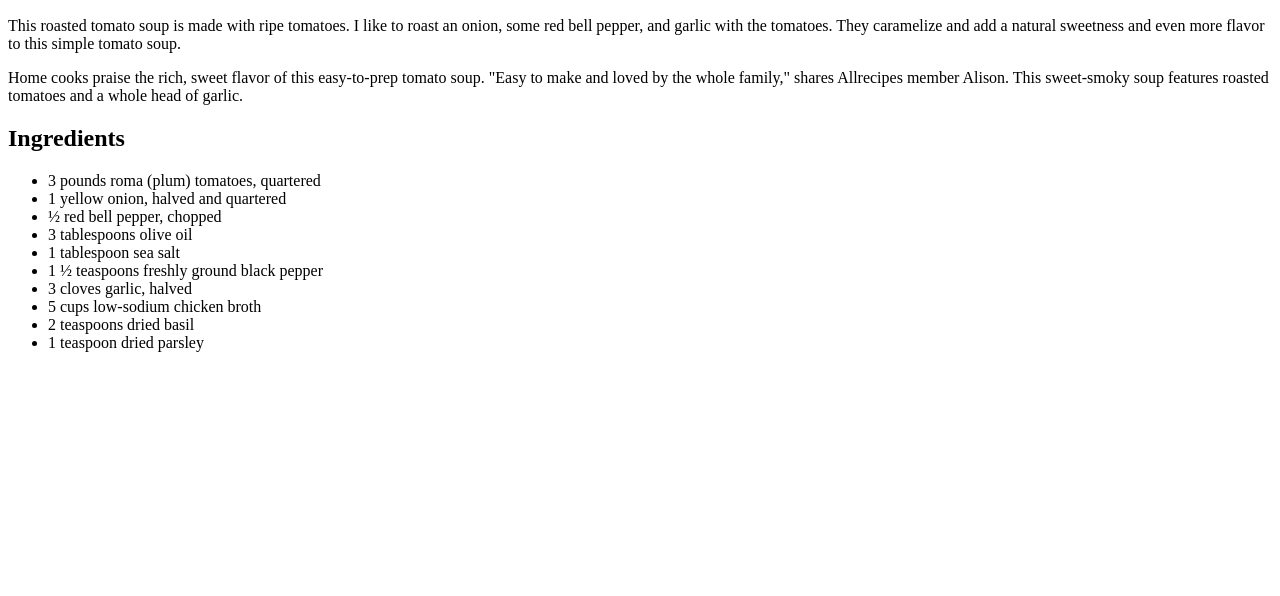
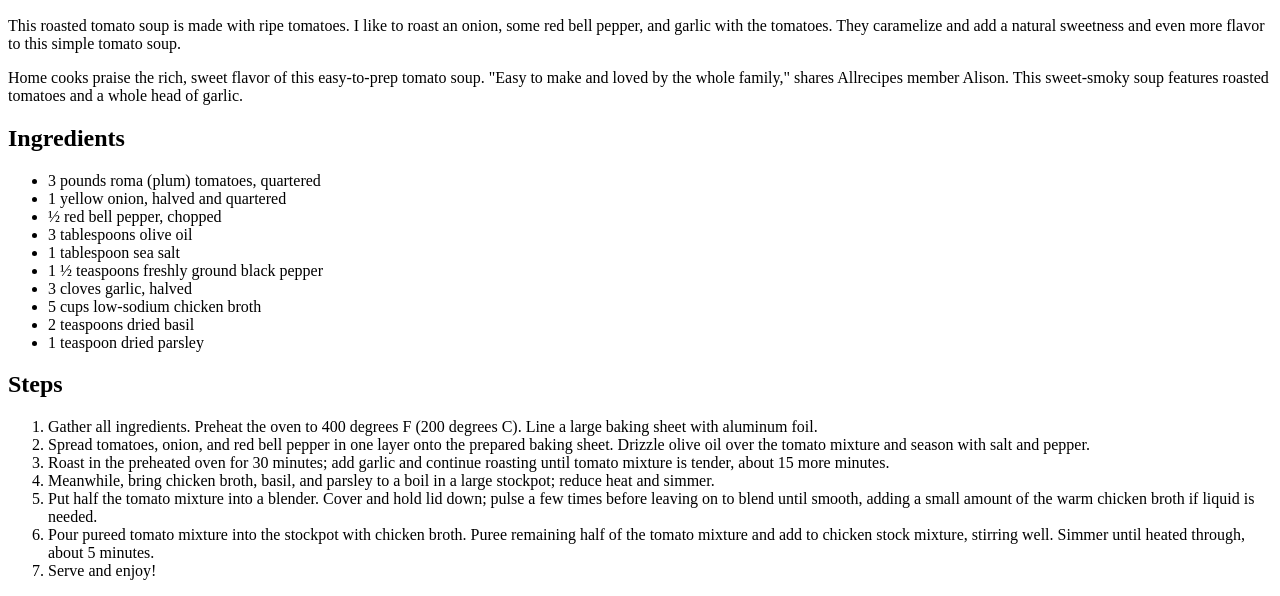
Before and after one commit to December-Diaries/odin-recipes, a plain HTML site: page recipes/tomato_soup.html in a window 1280 px wide. Shown: the part 318-914 px from the top of the page. Before the commit the page ends 800 px from the top, so only its background shows below. Drawn offline with Linux system fonts and the light colour scheme.

Commit message:
Add steps to tomato_soup recipe
Forgot to add steps to recipe in previous commit.

```diff
--- a/recipes/tomato_soup.html
+++ b/recipes/tomato_soup.html
@@ -43,6 +43,19 @@
         <li>1 teaspoon dried parsley</li>
     </ul>
 
+    <h2>Steps</h2>
+
+    <ol>
+        <li>Gather all ingredients. Preheat the oven to 400 degrees F (200 degrees C). Line a large baking sheet with aluminum foil.</li>
+        <li>Spread tomatoes, onion, and red bell pepper in one layer onto the prepared baking sheet. Drizzle olive oil over the tomato mixture and season with salt and pepper.</li>
+        <li>Roast in the preheated oven for 30 minutes; add garlic and continue roasting until tomato mixture is tender, about 15 more minutes.</li>
+        <li>Meanwhile, bring chicken broth, basil, and parsley to a boil in a large stockpot; reduce heat and simmer.</li>
+        <li>Put half the tomato mixture into a blender. Cover and hold lid down; pulse a few times before leaving on to blend until smooth, adding a small amount of the warm chicken broth if liquid is needed.</li>
+        <li>Pour pureed tomato mixture into the stockpot with chicken broth. Puree remaining half of the tomato mixture and add to chicken stock mixture, stirring well. Simmer until heated through, about 5 minutes.</li>
+        <li>Serve and enjoy!</li>
+
+    </ol>
+
 
 
 </body>
```
